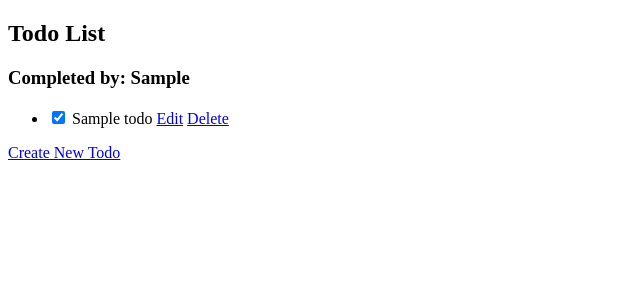
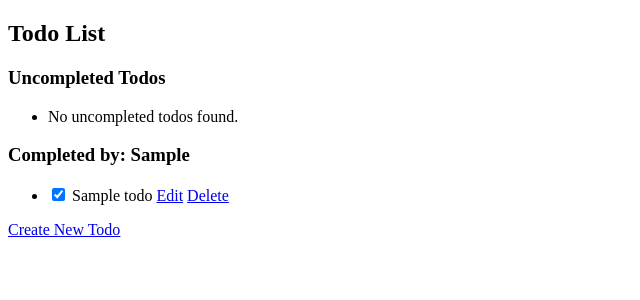
Before and after one commit to assofiejakobsson/the-king-of-chores, a Django app: page / in a window 1280 px wide. Shown: the part 26-326 px from the top of the page, without its empty margins (0-640 px from the left). Run offline with Django 3.2, Linux system fonts and the light colour scheme; tables that the repository leaves empty hold one stand-in row (values such as "Sample post").

Commit message:
Updated the template and view for the todo_list.

```diff
--- a/todo/templates/todo/todo_list.html
+++ b/todo/templates/todo/todo_list.html
@@ -2,6 +2,19 @@
 
 {% block content %}
 <h2>Todo List</h2>
+<h3>Uncompleted Todos</h3>
+<ul>
+  {% for todo in uncompleted_todos %}
+    <li>
+      {{ todo.title }}
+      <a href="{% url 'todo:todo_update' pk=todo.pk %}">Edit</a>
+      <a href="{% url 'todo:todo_delete' pk=todo.pk %}">Delete</a>
+    </li>
+  {% empty %}
+    <li>No uncompleted todos found.</li>
+  {% endfor %}
+</ul>
+
 {% for completed in completed_todos %}
   <h3>Completed by: {{ completed.completed_by }}</h3>
   <ul>
@@ -18,7 +31,7 @@
         </form>
       </li>
     {% empty %}
-      <li>No todos found.</li>
+      <li>No completed todos found.</li>
     {% endfor %}
   </ul>
 {% empty %}
--- a/todo/views.py
+++ b/todo/views.py
@@ -9,17 +9,23 @@ from .models import Todo
 
 
 def todo_list(request):
-    todos = Todo.objects.filter(completed=True).order_by('completed_by')
-    completed_by_list = todos.values_list('completed_by', flat=True).distinct()
+    completed_todos = Todo.objects.filter(completed=True).order_by('completed_by')
+    completed_by_list = completed_todos.values_list('completed_by', flat=True).distinct()
 
-    completed_todos = []
+    uncompleted_todos = Todo.objects.filter(completed=False)
+
+    completed_todos_grouped = []
     for completed_by in completed_by_list:
-        completed_todos.append({
+        todos = completed_todos.filter(completed_by=completed_by)
+        completed_todos_grouped.append({
             'completed_by': completed_by,
-            'todos': todos.filter(completed_by=completed_by)
+            'todos': todos
         })
 
-    return render(request, 'todo/todo_list.html', {'completed_todos': completed_todos})
+    return render(request, 'todo/todo_list.html', {
+        'completed_todos': completed_todos_grouped,
+        'uncompleted_todos': uncompleted_todos
+    })
 
 
 """ def todo_list(request):
```
